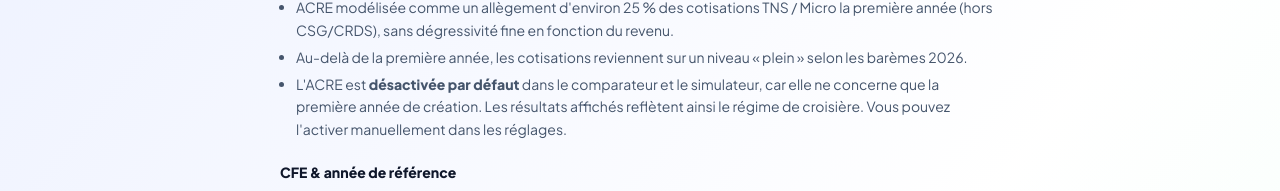
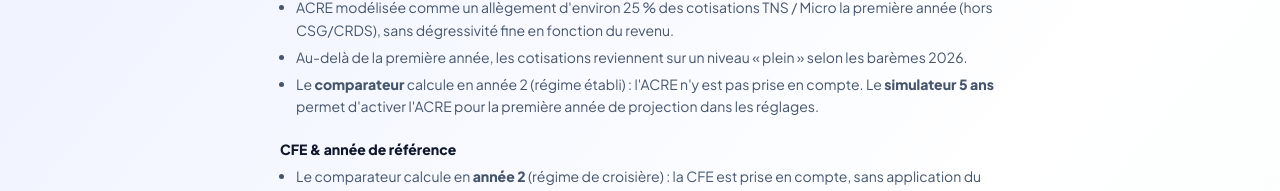
Before and after one commit to Guillaume1983/freelance-simulator-next, a Next.js app: page /hypotheses in a window 1280 px wide. Shown: the part 221-412 px from the top of the page. Built offline with nearby package versions, Linux system fonts and the light colour scheme; no server answers.

Commit message:
Masquer l'ACRE dans l'UI comparateur et enlever icones redondants foyer et cotisations

```diff
--- a/app/comparateur/page.tsx
+++ b/app/comparateur/page.tsx
@@ -28,7 +28,7 @@ export default function ComparateurPage() {
           </div>
           <div>
             <dt className="font-semibold text-slate-600 dark:text-slate-300">Comment sont calculées les cotisations ?</dt>
-            <dd className="mt-0.5">Les cotisations sont estimées selon les taux en vigueur pour chaque régime : taux forfaitaire en micro-entreprise, barème TNS détaillé pour l&apos;EURL IR, cotisations TNS forfaitaires (~45&nbsp;%) pour l&apos;EURL IS, cotisations assimilé salarié (~82&nbsp;% du net) pour la SASU et le portage. L&apos;ACRE est désactivée par défaut (régime de croisière) mais peut être activée dans les réglages.</dd>
+            <dd className="mt-0.5">Les cotisations sont estimées selon les taux en vigueur pour chaque régime : taux forfaitaire en micro-entreprise, barème TNS détaillé pour l&apos;EURL IR, cotisations TNS forfaitaires (~45&nbsp;%) pour l&apos;EURL IS, cotisations assimilé salarié (~82&nbsp;% du net) pour la SASU et le portage. Le comparateur part d&apos;une situation type <strong>année&nbsp;2</strong>&nbsp;: l&apos;ACRE (réservée à la première année) n&apos;y est pas appliquée — utilisez le simulateur 5 ans pour la modéliser.</dd>
           </div>
           <div>
             <dt className="font-semibold text-slate-600 dark:text-slate-300">Comment fonctionne la SASU dans le comparateur ?</dt>
--- a/app/hypotheses/page.tsx
+++ b/app/hypotheses/page.tsx
@@ -27,9 +27,9 @@ export default function HypothesesPage() {
                 selon les barèmes 2026.
               </li>
               <li>
-                L&apos;ACRE est <strong>désactivée par défaut</strong> dans le comparateur et le simulateur,
-                car elle ne concerne que la première année de création. Les résultats affichés reflètent
-                ainsi le régime de croisière. Vous pouvez l&apos;activer manuellement dans les réglages.
+                Le <strong>comparateur</strong> calcule en année&nbsp;2 (régime établi)&nbsp;: l&apos;ACRE n&apos;y est pas
+                prise en compte. Le <strong>simulateur 5 ans</strong> permet d&apos;activer l&apos;ACRE pour la
+                première année de projection dans les réglages.
               </li>
             </ul>
           </div>
--- a/components/ExpandPanels.tsx
+++ b/components/ExpandPanels.tsx
@@ -14,7 +14,6 @@ import {
   Gift,
   Receipt,
   User,
-  ShieldCheck,
   Calculator,
   Plus,
   Minus,
@@ -579,20 +578,15 @@ export default function ExpandPanels({
         </>
       )}
 
-      {/* PANNEAU COTISATIONS (ACRE + CFE) */}
+      {/* PANNEAU COTISATIONS (ACRE + CFE) — ACRE réservé au simulateur : le comparateur calcule en année 2, l’ACRE ne s’applique pas */}
       {activePanel === 'cotisations' && (
         <>
-          {/* Ligne ACRE */}
+          {!isComparateur && (
             <div className="p-3 rounded-lg">
               <div className="flex items-center justify-between">
-              <div className="flex items-center gap-3">
-                <div className="w-9 h-9 rounded-lg bg-cyan-100 dark:bg-cyan-900/50 flex items-center justify-center">
-                  <ShieldCheck className="w-4 h-4 text-cyan-600 dark:text-cyan-400" />
-                </div>
-                <div>
+                <div className="min-w-0">
                   <p className="font-semibold text-sm text-slate-900 dark:text-white">ACRE</p>
                   <p className="text-xs text-slate-500 dark:text-slate-400">≈ −50% cotisations an 1</p>
-                </div>
                 </div>
                 <button
                   type="button"
@@ -611,6 +605,7 @@ export default function ExpandPanels({
                 </button>
               </div>
             </div>
+          )}
 
           {/* Ligne CFE */}
           <div className="p-3 rounded-lg">
@@ -653,7 +648,18 @@ export default function ExpandPanels({
             </p>
           </div>
           <InfoBox variant="info">
-            ACRE et CFE s&apos;appliquent aux créations et reprises d&apos;entreprise.
+            {isComparateur ? (
+              <>
+                Le comparateur part d&apos;une situation type <strong>année&nbsp;2</strong> (régime établi)&nbsp;: la CFE
+                est prise en compte selon la ville ; l&apos;ACRE (première année) se modélise dans le{' '}
+                <Link href="/simulateur" className="font-bold text-indigo-600 dark:text-indigo-400 underline">
+                  simulateur 5 ans
+                </Link>
+                .
+              </>
+            ) : (
+              <>ACRE et CFE s&apos;appliquent aux créations et reprises d&apos;entreprise.</>
+            )}
           </InfoBox>
         </>
       )}
@@ -664,14 +670,9 @@ export default function ExpandPanels({
           <div className="w-full p-3 rounded-lg space-y-4">
             {/* Composition du foyer */}
             <div className="flex flex-col gap-2">
-              <div className="flex items-center gap-2 px-1">
-                <div className="w-6 h-6 rounded-md bg-blue-100 dark:bg-blue-900/50 flex items-center justify-center">
-                  <Users className="w-3.5 h-3.5 text-blue-600 dark:text-blue-400" />
-                </div>
-                <span className="text-xs font-bold text-slate-700 dark:text-slate-300 uppercase tracking-wide">
+              <span className="text-xs font-bold text-slate-700 dark:text-slate-300 uppercase tracking-wide px-1">
                 Composition du foyer
               </span>
-              </div>
               <div className="inline-flex w-fit rounded-lg bg-slate-100 dark:bg-slate-700 p-0.5 gap-0.5">
                 <button
                   type="button"
--- a/components/pdf/RegimeParamsPdfReadonly.tsx
+++ b/components/pdf/RegimeParamsPdfReadonly.tsx
@@ -86,7 +86,6 @@ export function SimulationParamsPdfSummary({
   const loyer = Number(state.loyerPercu ?? 0);
   const mat = Number(state.materielAnnuel ?? 0);
   const av = Number(state.avantagesOptimises ?? 0);
-  const acre = Boolean(state.acreEnabled);
   const citySize = String(state.citySize ?? 'moyenne');
   const baseGrowth = Number(state.growthRate ?? 0);
   const chargeAmounts = state.chargeAmounts as Record<string, number> | undefined;
@@ -162,10 +161,12 @@ export function SimulationParamsPdfSummary({
               <span className="text-slate-600">Matériel (amortissement an 1)</span>
               <span className="font-bold tabular-nums">{fmtEur(mat)}/an</span>
             </li>
-            <li className="flex justify-between gap-3">
-              <span className="text-slate-600">ACRE (exonération / réduction an 1)</span>
-              <span className="font-bold">{acre ? 'Activée' : 'Désactivée'}</span>
-            </li>
+            {variant === 'simulateur' && (
+              <li className="flex justify-between gap-3">
+                <span className="text-slate-600">ACRE (exonération / réduction an 1)</span>
+                <span className="font-bold">{Boolean(state.acreEnabled) ? 'Activée' : 'Désactivée'}</span>
+              </li>
+            )}
             <li className="flex justify-between gap-3">
               <span className="text-slate-600">CFE (taille de commune)</span>
               <span className="font-bold text-right">{cityLabel(citySize)}</span>
--- a/components/simulation/SimulationSettingsSidebar.tsx
+++ b/components/simulation/SimulationSettingsSidebar.tsx
@@ -205,7 +205,9 @@ export function SimulationSettingsSidebar({
         const sectionDescription =
           section.id === 'charges'
             ? chargesSidebarDescription(activeRegimeId, settingsContext)
-            : section.description;
+            : section.id === 'cotisations' && settingsContext === 'comparateur'
+              ? 'CFE (année type établie — pas d’ACRE)'
+              : section.description;
 
         return (
           <Fragment key={section.id}>
```
Lines whose indentation alone changed are shown as unchanged.
